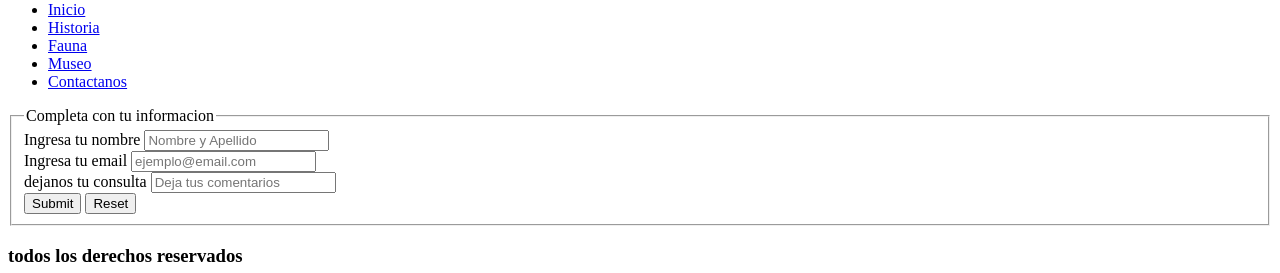
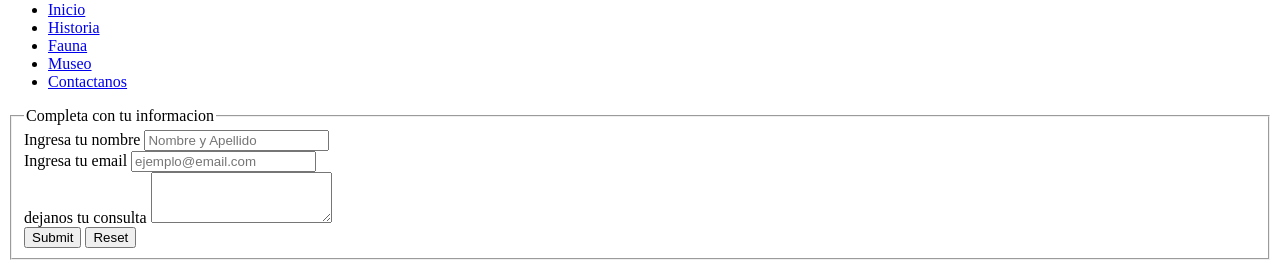
Before and after one commit to VaccaEscamillaLester/2da-pre-entrega-vacca-escamilla-lester, a plain HTML site: page pages/contactanos.html in a window 1280 px wide. Shown: the part 79-352 px from the top of the page. Drawn offline with Linux system fonts and the light colour scheme.

Commit message:
modificando page contacto

```diff
--- a/pages/contactanos.html
+++ b/pages/contactanos.html
@@ -63,7 +63,7 @@
                     <div>
                         <label for="areabox" text-align="start">dejanos tu consulta</label>
 
-                        <input type="text" id="areabox" placeholder="Deja tus comentarios">
+                        <textarea class="form-control" id="exampleFormControlTextarea1" rows="3"></textarea>
                     </div>
                     <div>
                         <input type="submit">
```
